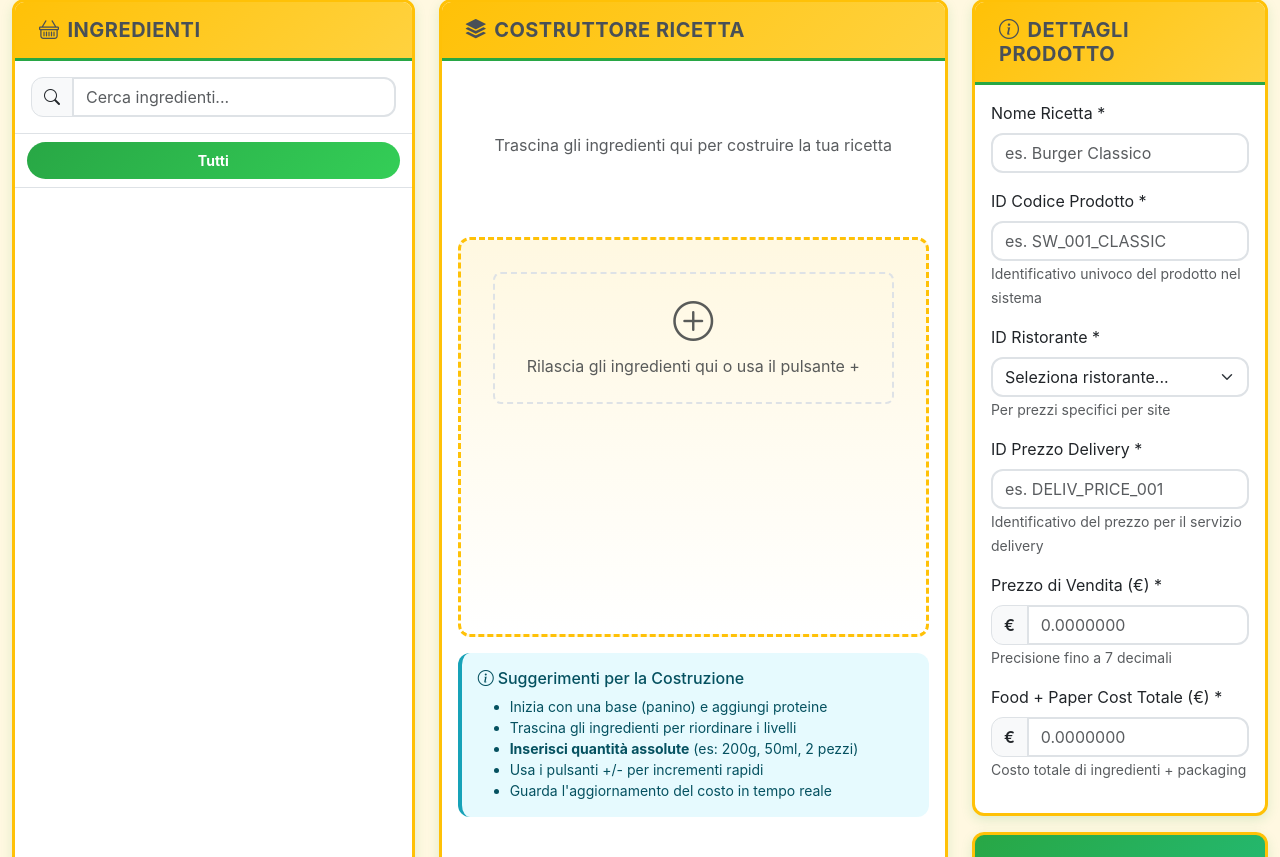
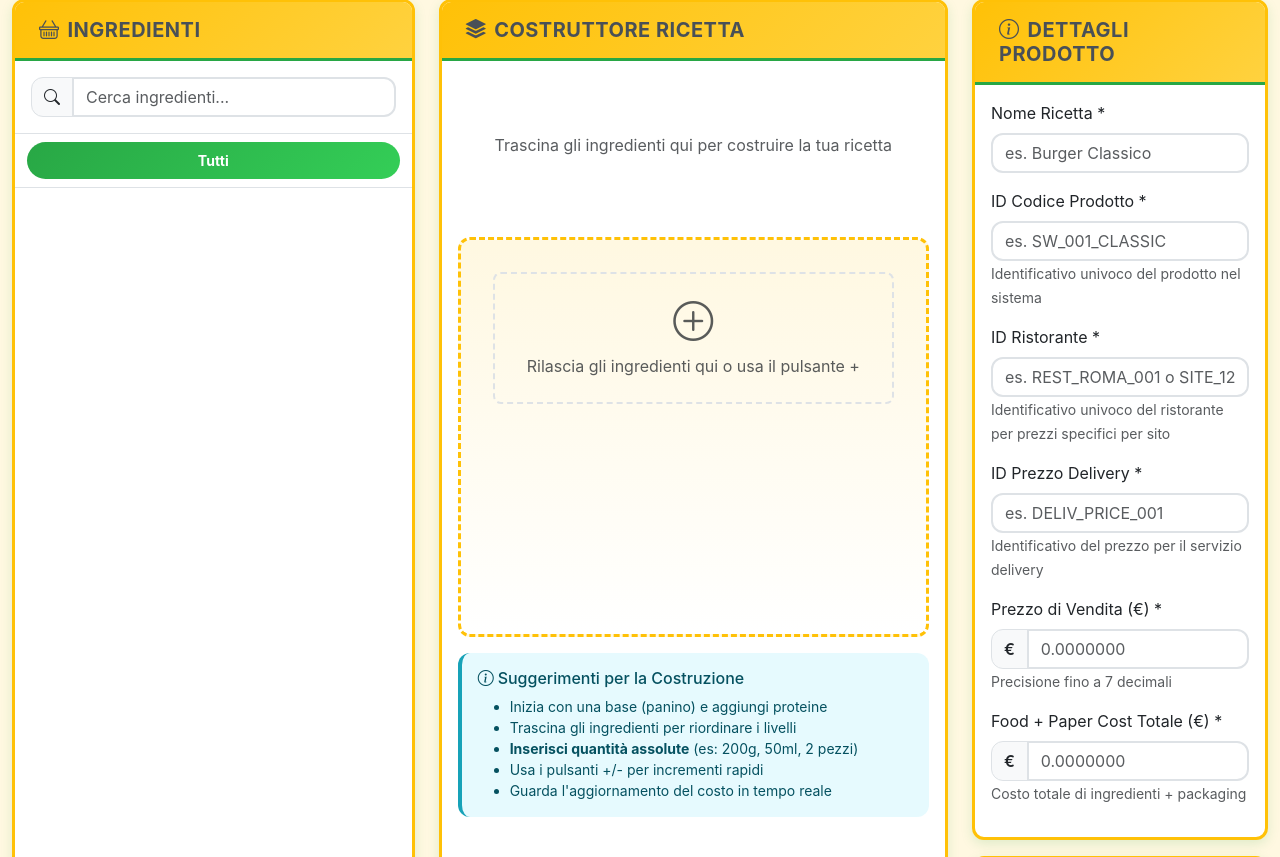
Before and after one commit to Listino2025/menu-builder-app, a Flask app: page /products/sandwich/new in a window 1280 px wide. Shown: the part 183-1040 px from the top of the page. Run offline with Flask 3, Linux system fonts and the light colour scheme; a user stored in the database is signed in.

Commit message:
fixed id ristorante

```diff
--- a/app/templates/products/create_sandwich.html
+++ b/app/templates/products/create_sandwich.html
@@ -175,18 +175,12 @@
 
                         <div class="mb-3">
                             <label for="restaurant_id" class="form-label">ID Ristorante *</label>
-                            <select class="form-select" id="restaurant_id" name="restaurant_id" required>
-                                <option value="">Seleziona ristorante...</option>
-                                <option value="REST_001">Ristorante Roma Centro</option>
-                                <option value="REST_002">Ristorante Milano Duomo</option>
-                                <option value="REST_003">Ristorante Napoli Centrale</option>
-                                <option value="REST_004">Ristorante Torino Porta Nuova</option>
-                                <option value="REST_005">Ristorante Firenze Santa Maria Novella</option>
-                            </select>
+                            <input type="text" class="form-control" id="restaurant_id" name="restaurant_id"
+                                   placeholder="es. REST_ROMA_001 o SITE_12345" required>
                             <div class="invalid-feedback">
-                                Seleziona un ristorante per i prezzi specifici.
+                                Inserisci l'ID univoco del ristorante.
                             </div>
-                            <small class="text-muted">Per prezzi specifici per site</small>
+                            <small class="text-muted">Identificativo univoco del ristorante per prezzi specifici per sito</small>
                         </div>
 
                         <div class="mb-3">
@@ -950,6 +944,15 @@
             }
         }
 
+        // Validate restaurant_id format (basic check)
+        const restaurantId = document.getElementById('restaurant_id').value.trim();
+        if (restaurantId.length < 3) {
+            e.preventDefault();
+            this.showAlert('L\'ID Ristorante deve contenere almeno 3 caratteri', 'error');
+            document.getElementById('restaurant_id').focus();
+            return false;
+        }
+
         // Validate price format
         const sellingPrice = parseFloat(document.getElementById('selling_price').value);
         const foodPaperCost = parseFloat(document.getElementById('food_paper_cost_total').value);
```
Also changed, not shown: app/templates/products/create_menu.html (+4 -10 lines), app/templates/products/edit_sandwich.html (+5 -9 lines).
